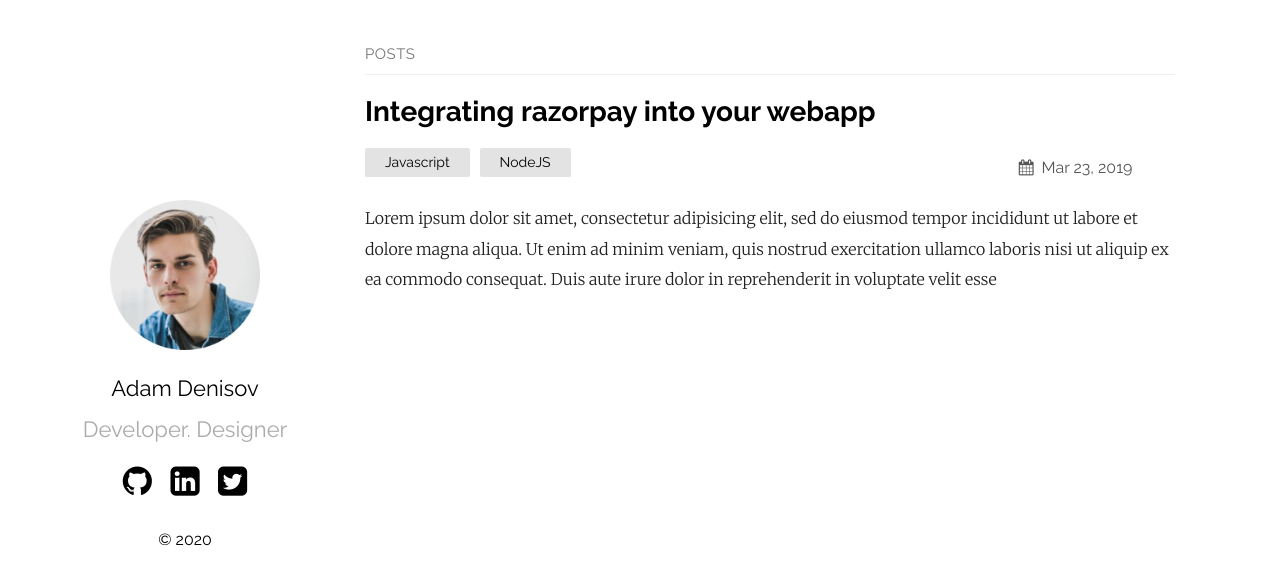
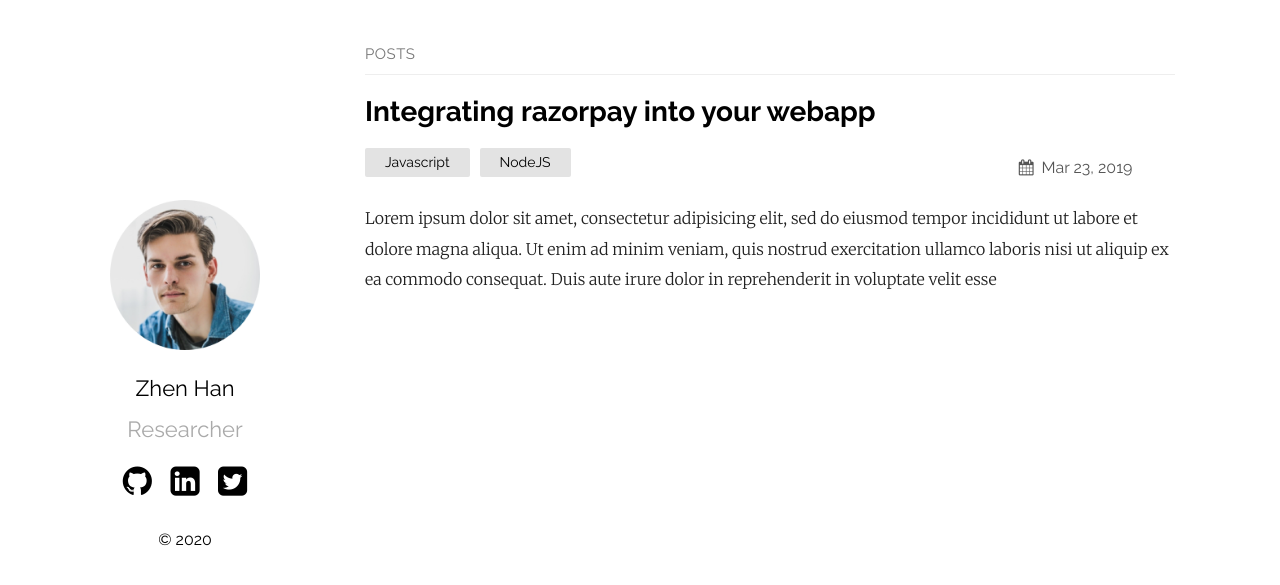
Before and after one commit to Jeff20100601/Jeff20100601.github.io, a Jekyll site: the page built from index.md, in a window 1280 px wide. Shown: the top 585 px of the page. Built offline with Jekyll 4.4.1, drawn with Linux system fonts in a browser that asks for light colours.

Commit message:
changeName

```diff
--- a/_config.yml
+++ b/_config.yml
@@ -12,8 +12,8 @@ show_excerpts: true # set to true to show excerpts on the homepage
 sass:
   sass_dir: _sass
 plainwhite:
-  name: Adam Denisov
-  tagline: Developer. Designer
+  name: Zhen Han
+  tagline: Researcher
   date_format: "%b %-d, %Y"
   sitemap: true # set to true to generate sitemap.xml content
 
```
